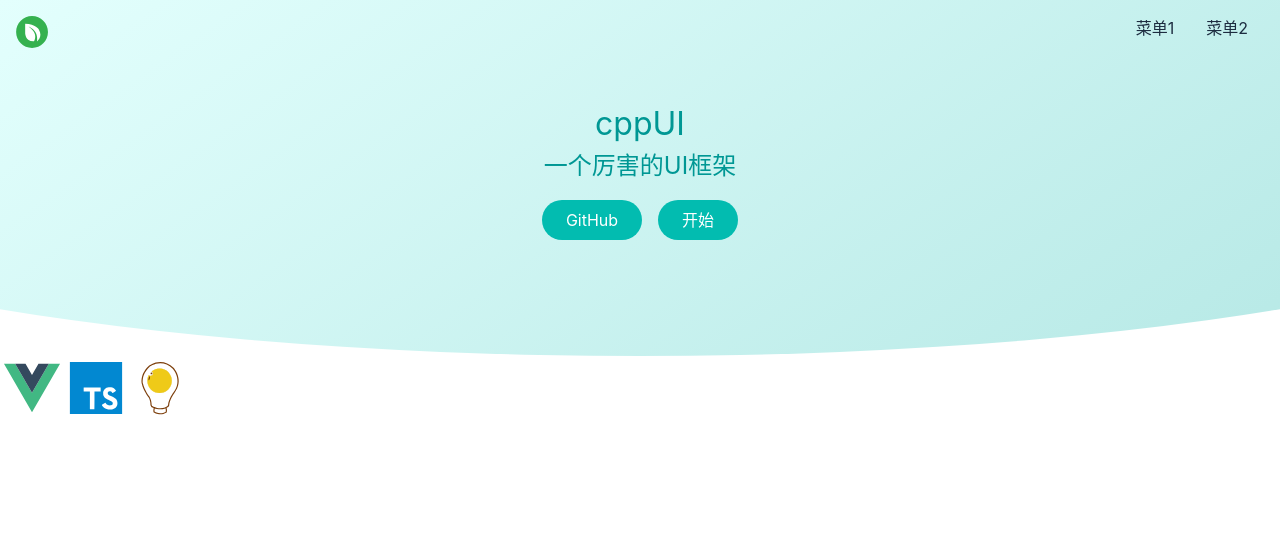
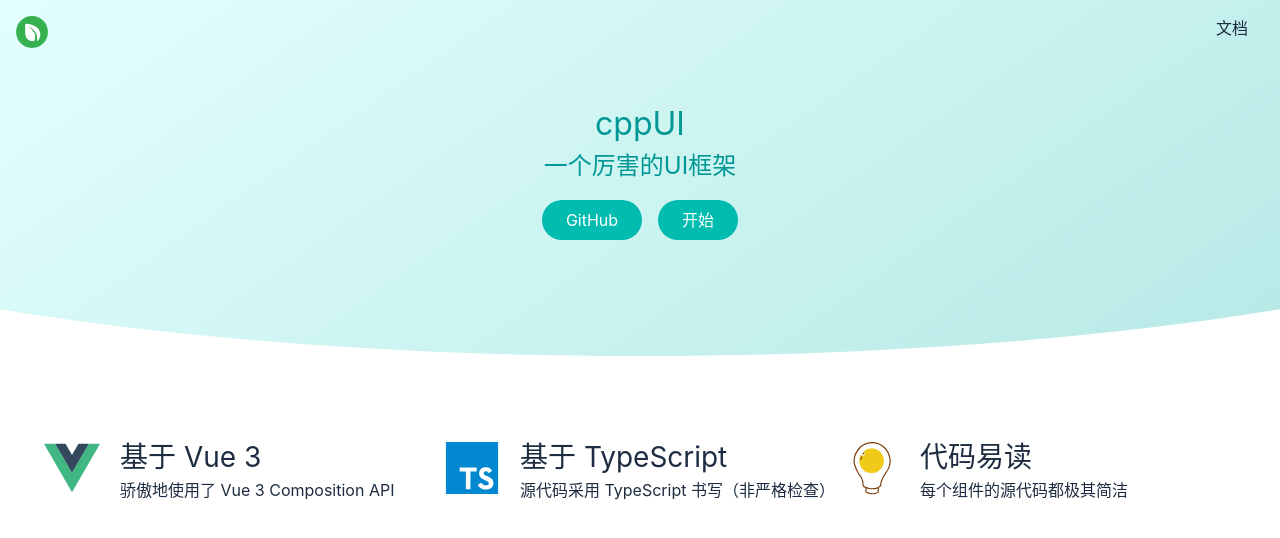
Before and after one commit to wsmnnmm/CPP-UI, a Vue app: page /#/ in a window 1280 px wide. Shown: the top 538 px of the page. Built offline with nearby package versions, Linux system fonts and the light colour scheme.

Commit message:
features 样式

```diff
--- a/src/components/Topnav.vue
+++ b/src/components/Topnav.vue
@@ -6,8 +6,7 @@
       </svg>
     </div>
     <ul class="menu">
-      <li>菜单1</li>
-      <li>菜单2</li>
+      <li><router-link to="/doc">文档</router-link></li>
     </ul>
     <span class="toggleAside" @click="toggleMenu"></span>
   </div>
--- a/src/views/Home.vue
+++ b/src/views/Home.vue
@@ -11,14 +11,31 @@
         </p>
       </div>
     </div>
+
     <div class="features">
+      <ul>
+        <li>
           <svg class="icon">
-        <use xlink:href="#icon-Vue"></use></svg
-      ><svg class="icon">
-        <use xlink:href="#icon-typescript"></use></svg
-      ><svg class="icon">
+            <use xlink:href="#icon-Vue"></use>
+          </svg>
+          <h3>基于 Vue 3</h3>
+          <p>骄傲地使用了 Vue 3 Composition API</p>
+        </li>
+        <li>
+          <svg class="icon">
+            <use xlink:href="#icon-typescript"></use>
+          </svg>
+          <h3>基于 TypeScript</h3>
+          <p>源代码采用 TypeScript 书写（非严格检查）</p>
+        </li>
+        <li>
+          <svg class="icon">
             <use xlink:href="#icon-dengpao"></use>
           </svg>
+          <h3>代码易读</h3>
+          <p>每个组件的源代码都极其简洁</p>
+        </li>
+      </ul>
     </div>
   </div>
 </template>
@@ -63,9 +80,41 @@
   }
 }
 .features {
+  margin: 64px auto;
+  width: 400px;
+  @media (min-width: 800px) {
+    width: 800px;
+  }
+  @media (min-width: 1200px) {
+    width: 1200px;
+  }
+  > ul {
+    display: flex;
+    flex-wrap: wrap;
+    > li {
+      width: 400px;
+      margin: 16px 0;
+      display: grid;
+      justify-content: start;
+      align-content: space-between;
+      grid-template-areas:
+        "icon title"
+        "icon text";
+      grid-template-columns: 80px auto;
+      grid-template-rows: 1fr auto;
       > svg {
+        grid-area: icon;
         width: 64px;
         height: 64px;
       }
+      > h3 {
+        grid-area: title;
+        font-size: 28px;
+      }
+      > p {
+        grid-area: text;
+      }
+    }
+  }
 }
 </style>
```
Lines whose indentation alone changed are shown as unchanged.
